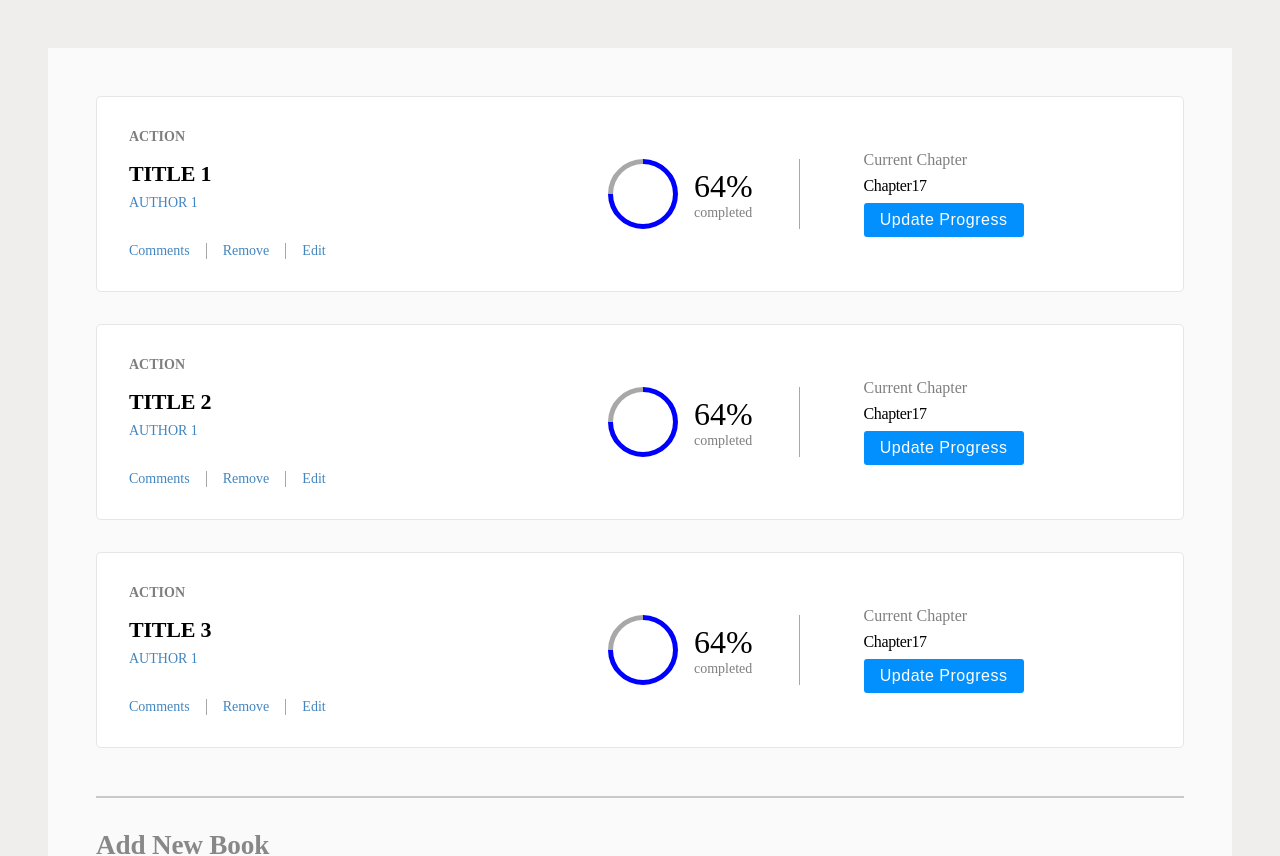
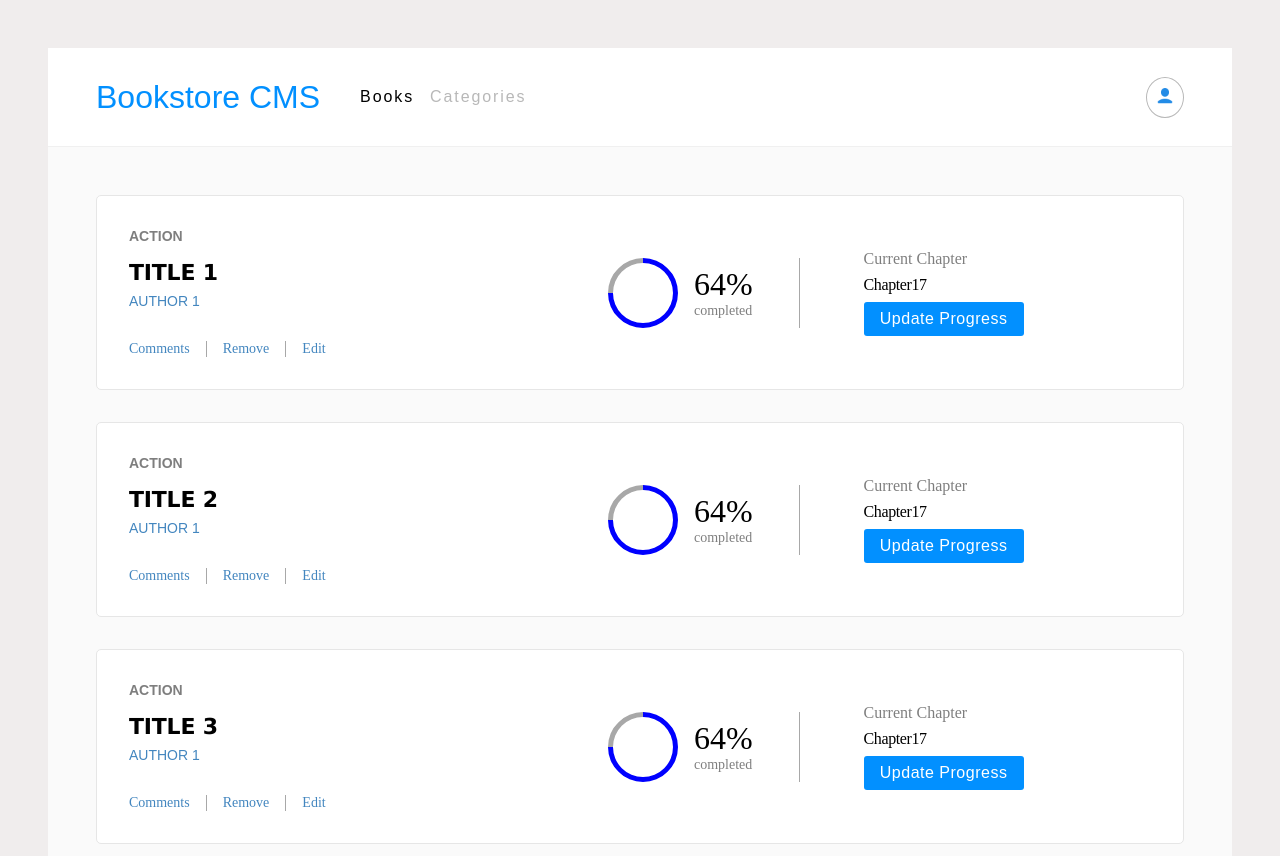
Before and after one commit to hamidazim321/react-book-store, a React (Create React App) app: page / in a window 1280 px wide. Shown: the top 856 px of the page. Built offline with nearby package versions, Linux system fonts and the light colour scheme.

Commit message:
Add Styles to Navbar Component

```diff
--- a/src/App.js
+++ b/src/App.js
@@ -3,10 +3,12 @@ import BookForm from './components/BookForm';
 import BookList from './components/BookList';
 import Categories from './components/Categories';
 import './App.css';
+import Navbar from './components/Navbar';
 
 function App() {
   return (
     <div className="App">
+      <Navbar />
       <Routes>
         <Route
           path="/"
--- /dev/null
+++ b/src/components/Navbar.js
@@ -0,0 +1,25 @@
+import { NavLink } from 'react-router-dom';
+
+import '../styles/Navbar.css';
+import user from '../assets/icons8-user-30.png';
+
+export default function Navbar() {
+  return (
+    <nav className="navbar">
+      <div className="brand-name">
+        <p>Bookstore CMS</p>
+      </div>
+      <ul className="navlist">
+        <li className="nav">
+          <NavLink className="dark" to="/">Books</NavLink>
+        </li>
+        <li>
+          <NavLink className="grey" to="/categories">Categories</NavLink>
+        </li>
+      </ul>
+      <button type="button" className="profile-btn">
+        <img src={user} alt="profile" />
+      </button>
+    </nav>
+  );
+}
--- a/src/styles/BookCard.css
+++ b/src/styles/BookCard.css
@@ -13,7 +13,7 @@ p {
 }
 .book-category{
   opacity: 0.5;
-  font-family: Montserrat;
+  font-family: "Montserrat",sans-serif;;
   font-size: 0.875rem;
   font-weight: bold;
   font-stretch: normal;
@@ -24,7 +24,7 @@ p {
   margin-bottom: 1rem;
 }
 .book-title {
-  font-family: RobotoSlab;
+  font-family: Verdana, Geneva, Tahoma, sans-serif;
   font-size: 1.375rem;
   font-weight: bold;
   font-stretch: normal;
@@ -35,7 +35,7 @@ p {
   margin-bottom: 0.5rem;
 }
 .book-author{
-  font-family: RobotoSlab;
+  font-family: Arial, Helvetica, sans-serif;
   font-size: 0.875rem;
   font-weight: 300;
   font-stretch: normal;
--- /dev/null
+++ b/src/styles/Navbar.css
@@ -0,0 +1,55 @@
+.navbar {
+  display: flex;
+  align-items: center;
+  width: 100%;
+  background-color: white;
+  padding: 1.5rem 3rem;
+  border-bottom: solid 1px rgb(240, 240, 240);
+}
+
+.brand-name p {
+  font-size: 2rem;
+  font-family: fantasy;
+  color: #0290ff;
+}
+
+.navlist {
+  display: flex;
+  list-style-type: none;
+  font-size: 1rem;
+  font-weight: normal;
+  font-stretch: normal;
+  font-style: normal;
+  line-height: normal;
+  letter-spacing: 1.9px;
+  gap: 1rem;
+}
+
+.navlist a {
+  text-decoration: none;
+  font-family: "Montserrat",sans-serif;
+}
+
+.dark {
+  color: black;
+}
+
+.grey {
+  color: rgb(184, 184, 184);
+}
+
+.profile-btn {
+  background: none;
+  border: solid 1px rgb(184, 184, 184);;
+  border-radius: 50%;
+  padding: 0.5rem;
+  margin-left: auto;
+}
+
+.profile-btn:hover {
+  cursor: pointer;
+}
+
+.profile-btn img {
+  width: 20px;
+}
```
Also changed, not shown: src/assets/icons8-user-30.png (added).
